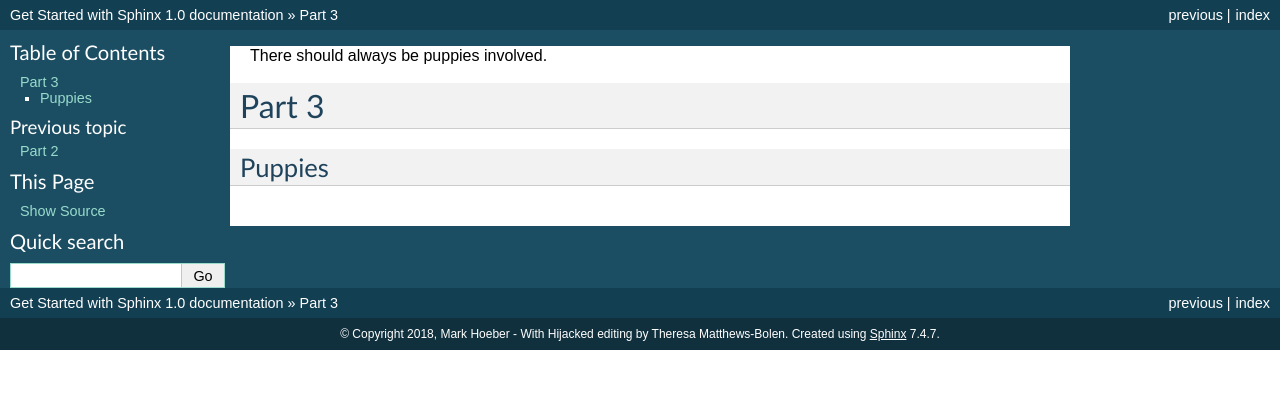
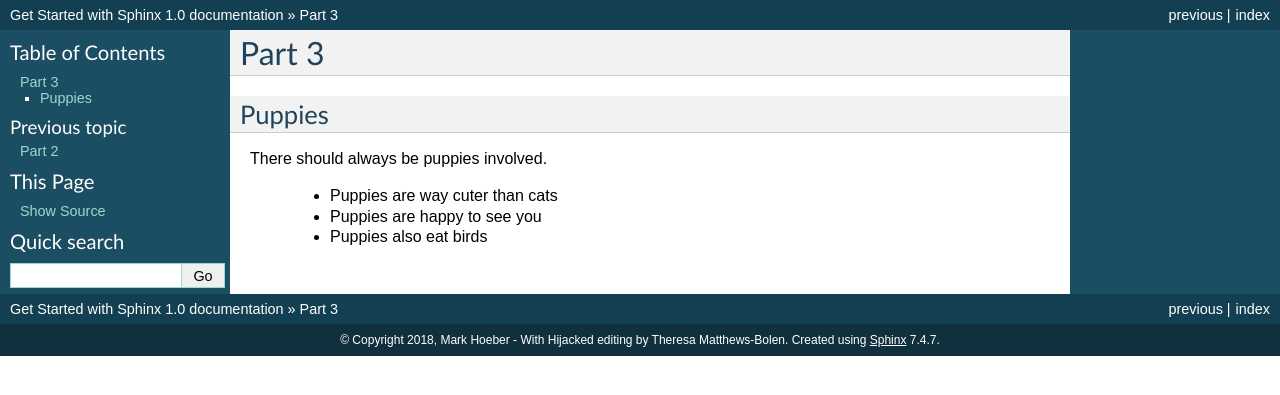
Before and after one commit to MarkHoeber/get_started_sphinx, a Sphinx documentation site: the page built from source/part-3.rst, in a window 1280 px wide. Shown: the top 395 px of the page. Built offline with Sphinx 7.4.7, drawn with Linux system fonts in a browser that asks for light colours; some of the changed lines change nothing that is shown.

Commit message:
Update part-3.rst

```diff
--- a/source/part-3.rst
+++ b/source/part-3.rst
@@ -1,7 +1,3 @@
-.. |TSABP| replace:: There should always be puppies
-
-|TSABP| involved.
-
 ########
 Part 3
 ########
@@ -10,11 +6,11 @@
 Puppies
 ********
 
-.. image:: source/latte.jpg
-  :width: 400
-  :alt: Puppy cuddles.
+.. |TSABP| replace:: There should always be puppies
 
- =================
+|TSABP| involved.
+
+=================
  Sourcing backup
  =================
  * Puppies are way cuter than cats
@@ -23,6 +19,9 @@
 
  * Puppies also eat birds
 
+.. image:: source/latte.jpg
+  :width: 400
+  :alt: Puppy cuddles.
 
 
   .. code-block:: HTML
```
